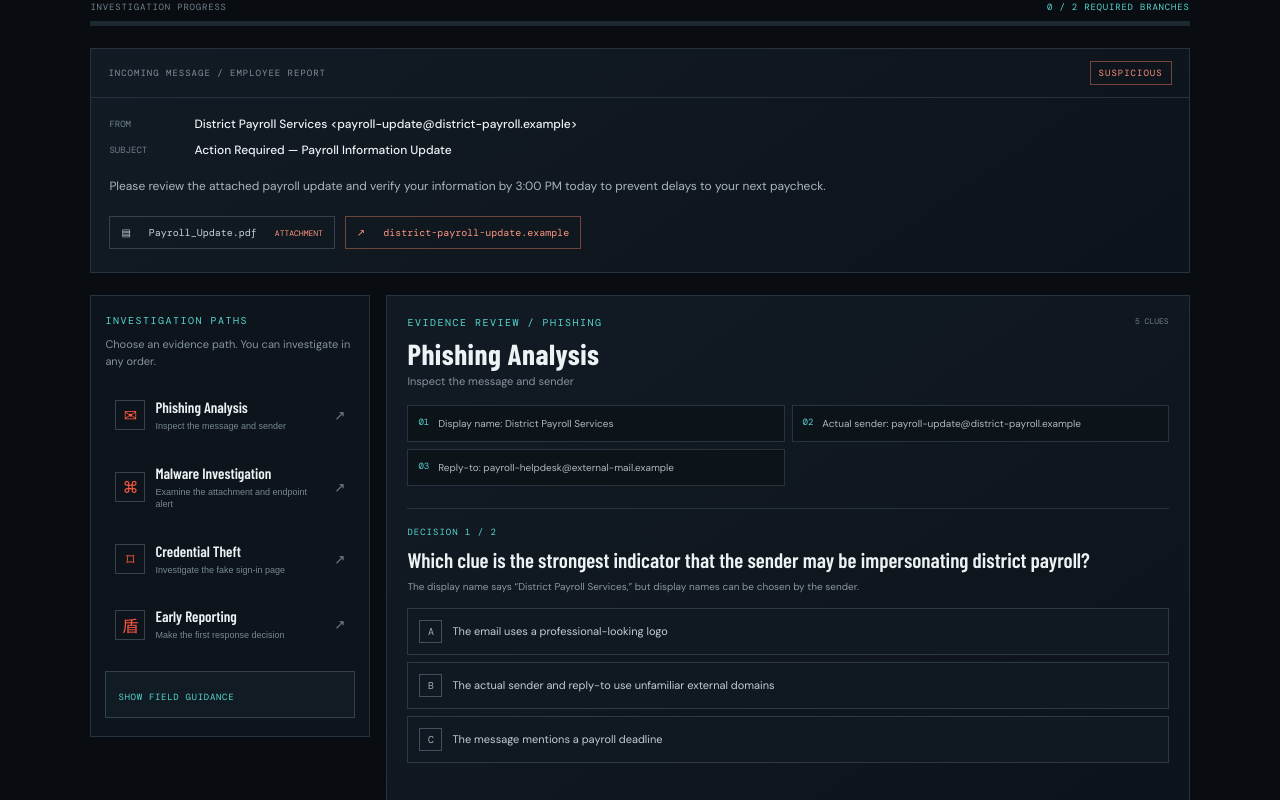
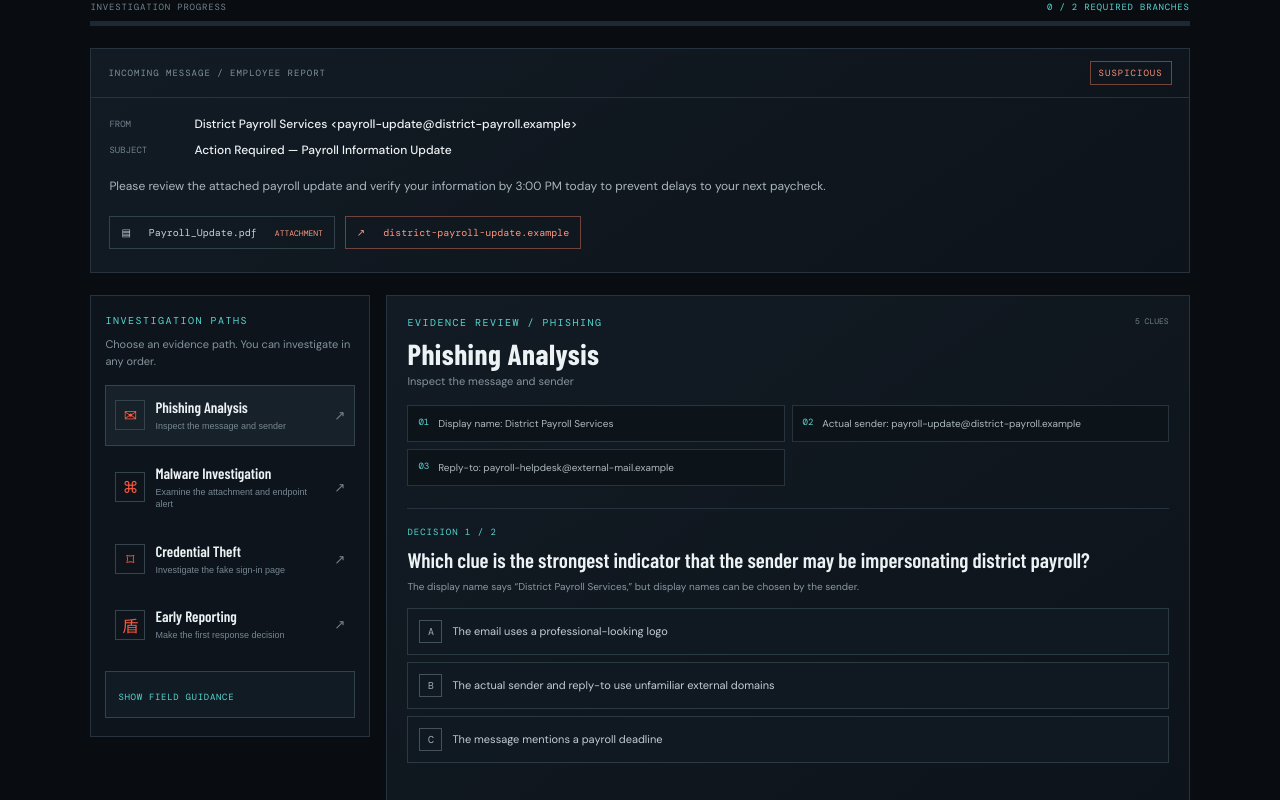
Before and after one commit to jjester58-eng/breach-escape-room, a Next.js app: page /mission-1 in a window 1280 px wide. Both pictures are taken after a click on the button 362 px from the left and 828 px from the top of the page. Shown: the part 238-1038 px from the top of the page. Built offline with nearby package versions, Linux system fonts and the light colour scheme; a web font is replaced by a local one.

Commit message:
Restore dynamic Mission 1 status and feedback classes

```diff
--- a/app/mission-1/mission-client.tsx
+++ b/app/mission-1/mission-client.tsx
@@ -182,9 +182,9 @@ export default function MissionOneClient() {
       <div className="progress-wrap"><div className="progress-label"><span>INVESTIGATION PROGRESS</span><strong>{Math.min(completedBranches, requiredBranches)} / {requiredBranches} REQUIRED BRANCHES</strong></div><div className="progress-track"><div className="progress-fill" style={{ width: progress + "%" }} /></div></div>
       <section className="email-panel"><div className="email-toolbar"><span>INCOMING MESSAGE / EMPLOYEE REPORT</span><span className="alert-pill">SUSPICIOUS</span></div><div className="email-body"><div className="email-line"><span>FROM</span><strong>District Payroll Services &lt;payroll-update@district-payroll.example&gt;</strong></div><div className="email-line"><span>SUBJECT</span><strong>Action Required — Payroll Information Update</strong></div><p>Please review the attached payroll update and verify your information by 3:00 PM today to prevent delays to your next paycheck.</p><div className="email-attachment">▤ &nbsp; Payroll_Update.pdf &nbsp; <small>ATTACHMENT</small></div><div className="email-link">↗ &nbsp; district-payroll-update.example</div></div></section>
       <div className="investigation-layout">
-        <aside className="branch-sidebar"><div className="panel-kicker">INVESTIGATION PATHS</div><p className="sidebar-intro">Choose an evidence path. You can investigate in any order.</p>{branches.map((branch) => { const done = branch.challenges.slice(0, questionsPerBranch).every((_, i) => answers[branch.id + "-" + i] !== undefined); return <button key={branch.id} className={`branch-button \${activeBranch === branch.id ? "branch-selected" : ""} \${done ? "branch-done" : ""}`} onClick={() => setActiveBranch(branch.id)}><span className="branch-icon">{branch.icon}</span><span className="branch-button-copy"><strong>{branch.title}</strong><small>{branch.subtitle}</small></span><span className="branch-check">{done ? "✓" : "↗"}</span></button>; })}<div className="hint-box"><button onClick={() => setShowHint(!showHint)} className="hint-toggle"> {showHint ? "HIDE" : "SHOW"} FIELD GUIDANCE</button>{showHint && <p>{level === 1 ? "Start with the sender details. Look for mismatched domains, unexpected attachments, and urgent requests." : level === 2 ? "Compare the evidence. Ask what the attacker wants and what action could create the greatest risk." : level === 3 ? "Correlate indicators across the email, endpoint, and account activity. Preserve evidence before recommending action." : "Think like the incident commander: scope, impact, evidence integrity, containment, and communication all matter."}</p>}</div></aside>
+        <aside className="branch-sidebar"><div className="panel-kicker">INVESTIGATION PATHS</div><p className="sidebar-intro">Choose an evidence path. You can investigate in any order.</p>{branches.map((branch) => { const done = branch.challenges.slice(0, questionsPerBranch).every((_, i) => answers[branch.id + "-" + i] !== undefined); return <button key={branch.id} className={`branch-button ${activeBranch === branch.id ? "branch-selected" : ""} ${done ? "branch-done" : ""}`} onClick={() => setActiveBranch(branch.id)}><span className="branch-icon">{branch.icon}</span><span className="branch-button-copy"><strong>{branch.title}</strong><small>{branch.subtitle}</small></span><span className="branch-check">{done ? "✓" : "↗"}</span></button>; })}<div className="hint-box"><button onClick={() => setShowHint(!showHint)} className="hint-toggle"> {showHint ? "HIDE" : "SHOW"} FIELD GUIDANCE</button>{showHint && <p>{level === 1 ? "Start with the sender details. Look for mismatched domains, unexpected attachments, and urgent requests." : level === 2 ? "Compare the evidence. Ask what the attacker wants and what action could create the greatest risk." : level === 3 ? "Correlate indicators across the email, endpoint, and account activity. Preserve evidence before recommending action." : "Think like the incident commander: scope, impact, evidence integrity, containment, and communication all matter."}</p>}</div></aside>
         <section className="evidence-panel"><div className="evidence-heading"><div><div className="panel-kicker">EVIDENCE REVIEW / {active.id.toUpperCase()}</div><h2>{active.title}</h2><p>{active.subtitle}</p></div><span className="evidence-count">{active.evidence.length} CLUES</span></div><div className="evidence-list">{active.evidence.slice(0, level === 1 ? 3 : level === 2 ? 4 : 5).map((item, index) => <div className="evidence-item" key={item}><span>{String(index + 1).padStart(2, "0")}</span>{item}</div>)}</div>
-          {active.challenges.map((challenge, index) => { const key = active.id + "-" + index; const chosen = answers[key]; const expanded = level === 1 ? index === 0 : level === 2 ? index === 0 || index === 1 : true; if (!expanded) return null; return <div className="challenge-card" key={key}><div className="challenge-number">DECISION {index + 1} / {active.challenges.length}</div><h3>{challenge.prompt}</h3><p className="challenge-context">{challenge.context}</p><div className="choice-list">{challenge.choices.map((choice, choiceIndex) => <button key={choice.label} disabled={chosen !== undefined} className={`choice-button \${chosen === choiceIndex ? (choice.correct ? "choice-correct" : "choice-wrong") : ""} \${chosen !== undefined && choice.correct ? "choice-reveal" : ""}`} onClick={() => chooseAnswer(active.id, index, choiceIndex)}><span className="choice-letter">{String.fromCharCode(65 + choiceIndex)}</span><span>{choice.label}</span>{chosen === choiceIndex && <b>{choice.correct ? "✓" : "×"}</b>}</button>)}</div>{chosen !== undefined && <div className={`feedback-box \${active.challenges[index].choices[chosen].correct ? "feedback-good" : "feedback-review"}`}><strong>{active.challenges[index].choices[chosen].correct ? "ANALYST NOTE — CORRECT" : "ANALYST NOTE — REVIEW"}</strong><p>{active.challenges[index].choices[chosen].feedback}</p><small>{challenge.explain}</small></div>}</div>; })}
+          {active.challenges.map((challenge, index) => { const key = active.id + "-" + index; const chosen = answers[key]; const expanded = level === 1 ? index === 0 : level === 2 ? index === 0 || index === 1 : true; if (!expanded) return null; return <div className="challenge-card" key={key}><div className="challenge-number">DECISION {index + 1} / {active.challenges.length}</div><h3>{challenge.prompt}</h3><p className="challenge-context">{challenge.context}</p><div className="choice-list">{challenge.choices.map((choice, choiceIndex) => <button key={choice.label} disabled={chosen !== undefined} className={`choice-button ${chosen === choiceIndex ? (choice.correct ? "choice-correct" : "choice-wrong") : ""} ${chosen !== undefined && choice.correct ? "choice-reveal" : ""}`} onClick={() => chooseAnswer(active.id, index, choiceIndex)}><span className="choice-letter">{String.fromCharCode(65 + choiceIndex)}</span><span>{choice.label}</span>{chosen === choiceIndex && <b>{choice.correct ? "✓" : "×"}</b>}</button>)}</div>{chosen !== undefined && <div className={`feedback-box ${active.challenges[index].choices[chosen].correct ? "feedback-good" : "feedback-review"}`}><strong>{active.challenges[index].choices[chosen].correct ? "ANALYST NOTE — CORRECT" : "ANALYST NOTE — REVIEW"}</strong><p>{active.challenges[index].choices[chosen].feedback}</p><small>{challenge.explain}</small></div>}</div>; })}
           {branchComplete && <div className="branch-complete"><strong>✓ INVESTIGATION PATH COMPLETE</strong><span>Evidence reviewed and decisions recorded. Select another path or prepare your incident report.</span></div>}
         </section>
       </div>
```
